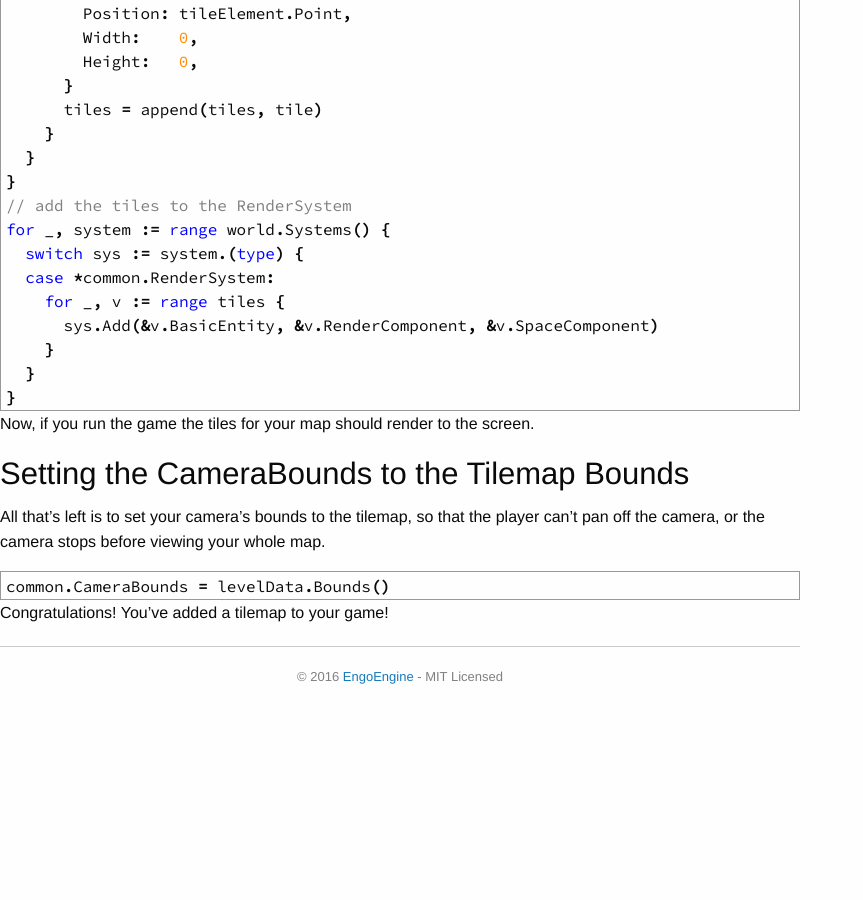
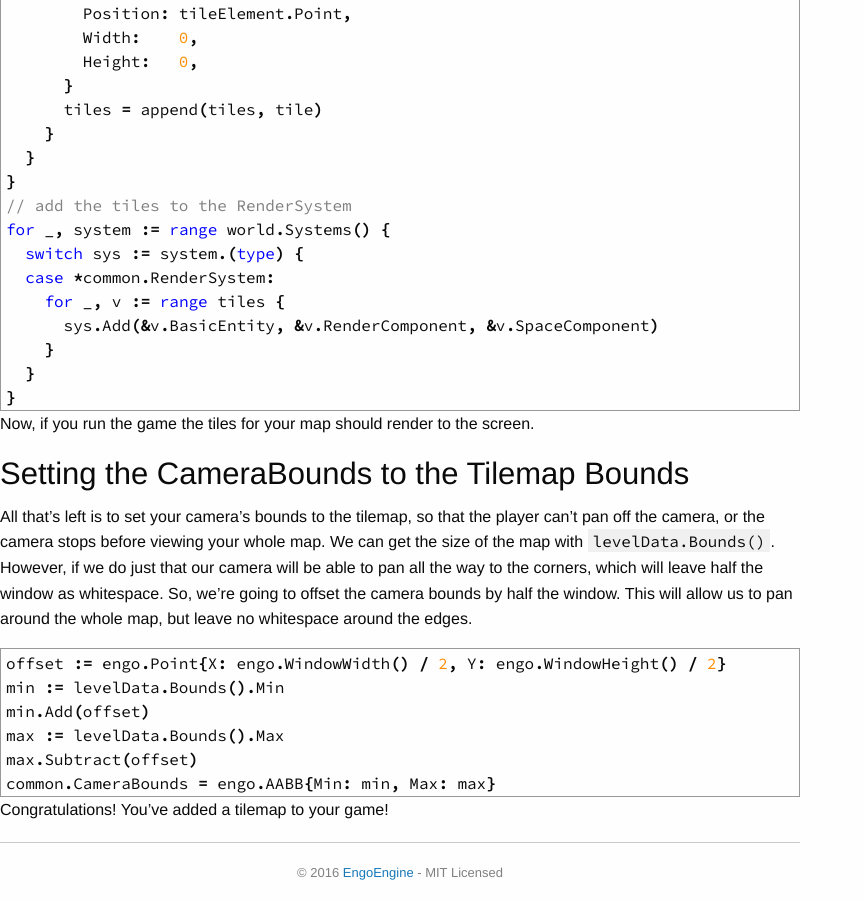
Before and after one commit to EngoEngine/engoengine.github.io, a Jekyll site: the page built from tutorials/_posts/2018-05-31-tilemap.md, in a window 1280 px wide and 900 px high, scrolled down 2000 px. Shown: the whole window, without its empty margins (0-863 px from the left). Built offline with Jekyll 4.4.1, drawn with Linux system fonts in a browser that asks for light colours; nearby versions of some CDN libraries; before the commit the page ends 2703 px from its top, so only the background shows below that.

Commit message:
adjust bounds by window size

```diff
--- a/tutorials/_posts/2018-05-31-tilemap.md
+++ b/tutorials/_posts/2018-05-31-tilemap.md
@@ -112,9 +112,19 @@ Now, if you run the game the tiles for your map should render to the screen.
 
 All that's left is to set your camera's bounds to the tilemap, so that the
 player can't pan off the camera, or the camera stops before viewing your whole map.
+We can get the size of the map with `levelData.Bounds()`. However, if we do just
+that our camera will be able to pan all the way to the corners, which will leave
+half the window as whitespace. So, we're going to offset the camera bounds by
+half the window. This will allow us to pan around the whole map, but leave no
+whitespace around the edges.
 
 {% highlight go %}
-common.CameraBounds = levelData.Bounds()
+offset := engo.Point{X: engo.WindowWidth() / 2, Y: engo.WindowHeight() / 2}
+min := levelData.Bounds().Min
+min.Add(offset)
+max := levelData.Bounds().Max
+max.Subtract(offset)
+common.CameraBounds = engo.AABB{Min: min, Max: max}
 {% endhighlight %}
 
 Congratulations! You've added a tilemap to your game!
```
